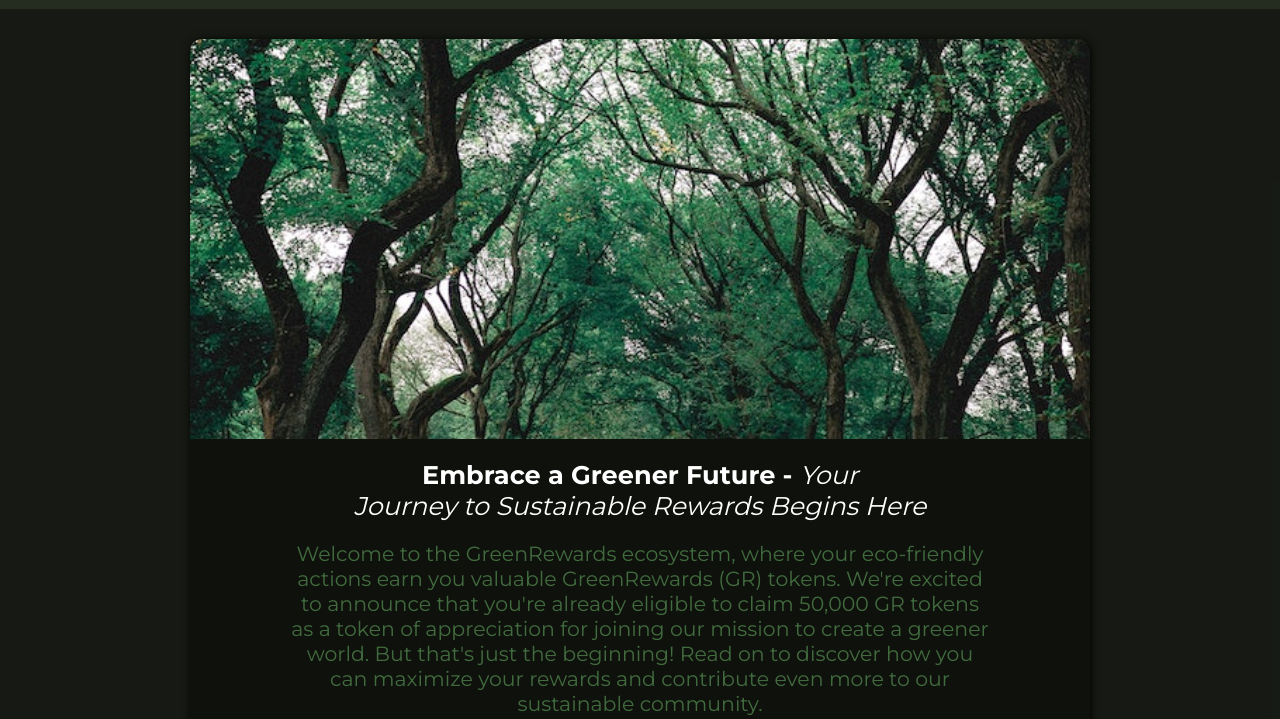
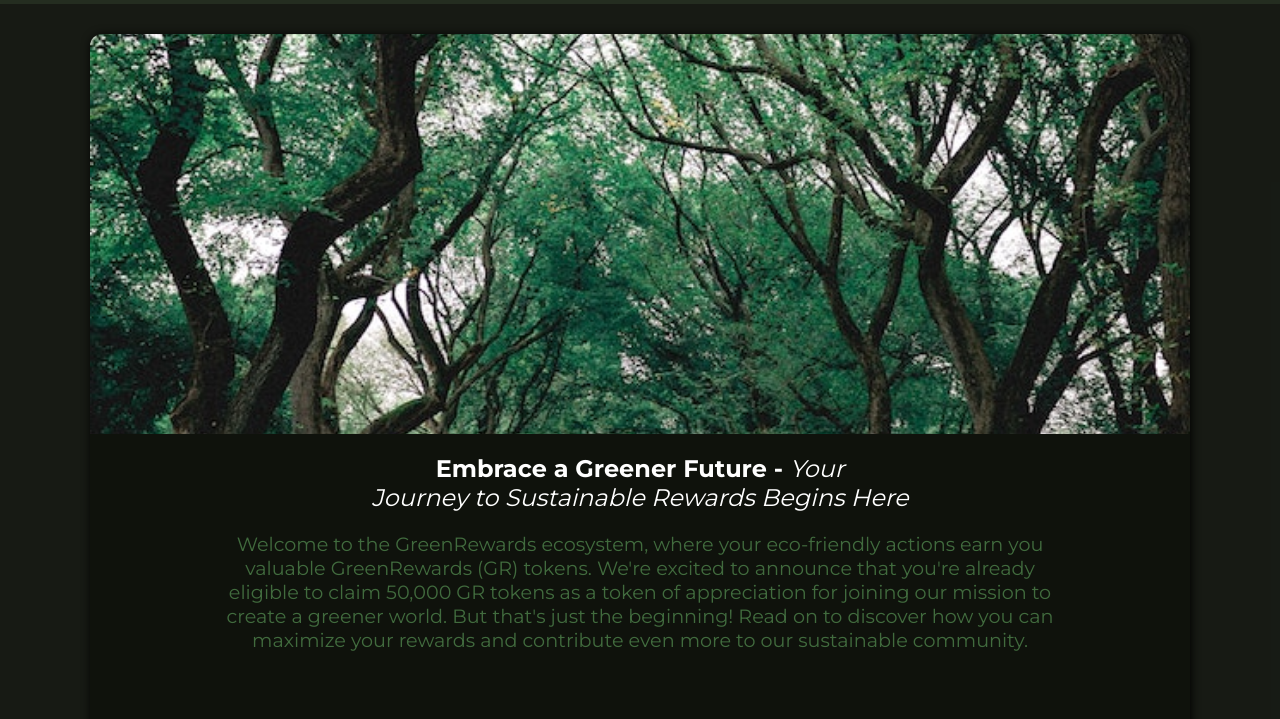
Before and after one commit to Odiase/mrNA, a website with bundled scripts: page index.html in a window 1280 px wide. Shown: the part 73-792 px from the top of the page. Built offline with nearby package versions, Linux system fonts and the light colour scheme; a script that the page names is missing.

Commit message:
Added Compiled Sass Files

```diff
--- a/assets/scripts/script2.js
+++ b/assets/scripts/script2.js
@@ -22,7 +22,9 @@ let selectedAccount;
 // Unpkg imports
 const Web3Modal = window.Web3Modal.default;
 console.log("wEB 3 mODAL : ", Web3Modal)
+// console.log(Web3Modal.WalletConnectProvider.default)
 const WalletConnectProvider = window.WalletConnectProvider.default;
+console.log(WalletConnectProvider)
 // const coinbaseProvider = window.CoinbaseProvider.default;
 const Fortmatic = window.Fortmatic;
 const evmChains = window.evmChains;
--- a/assets/styles/index.scss
+++ b/assets/styles/index.scss
@@ -15,7 +15,7 @@ $text : rgba(94, 159, 92, 0.634);
 }
 
 html{
-    font-size: 70%;
+    font-size: 75%;
     background-color: $black;
 }
 body{
@@ -72,7 +72,7 @@ header{
 
     .token_info{
         width: 95%;
-        max-width: 1200px;
+        max-width: 1100px;
         margin: auto;
         border-radius: 12px;
         background-color: $black;
```
Also changed, not shown: assets/styles/index.css, 1 other file.
